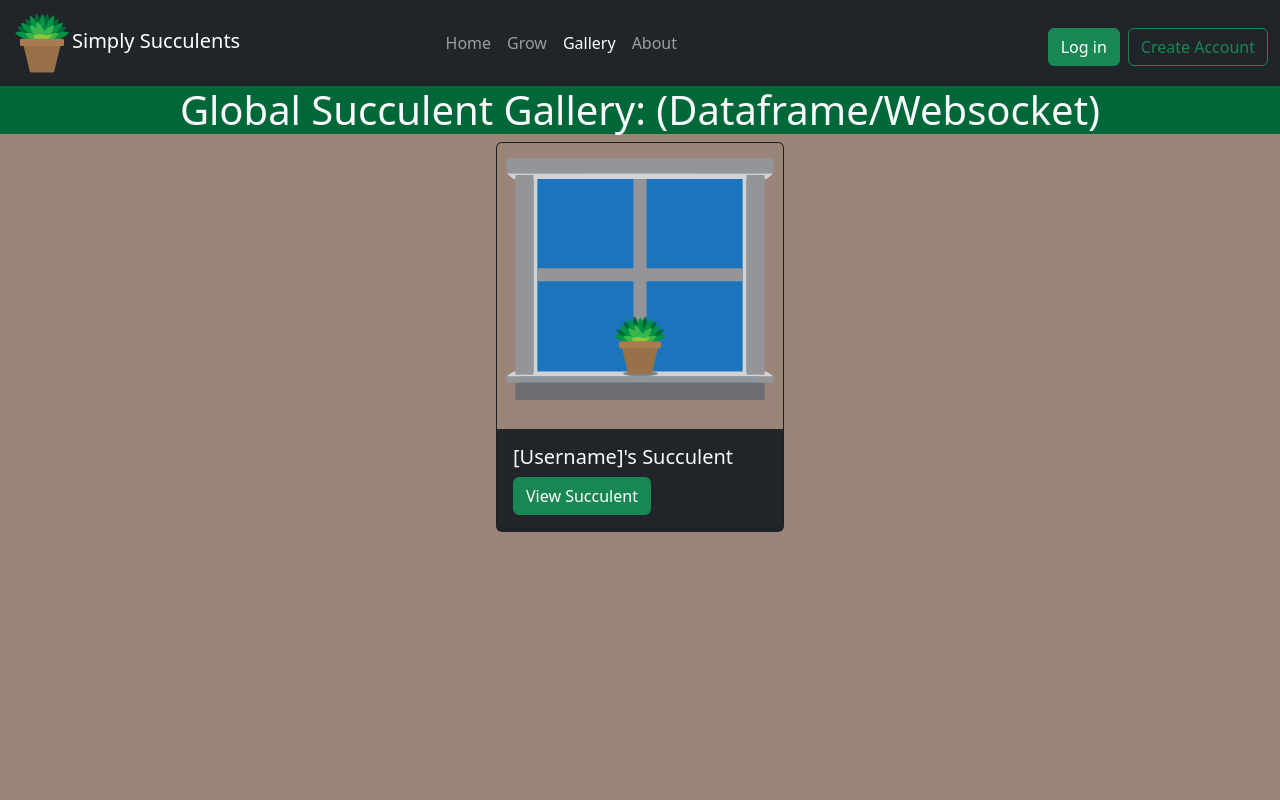
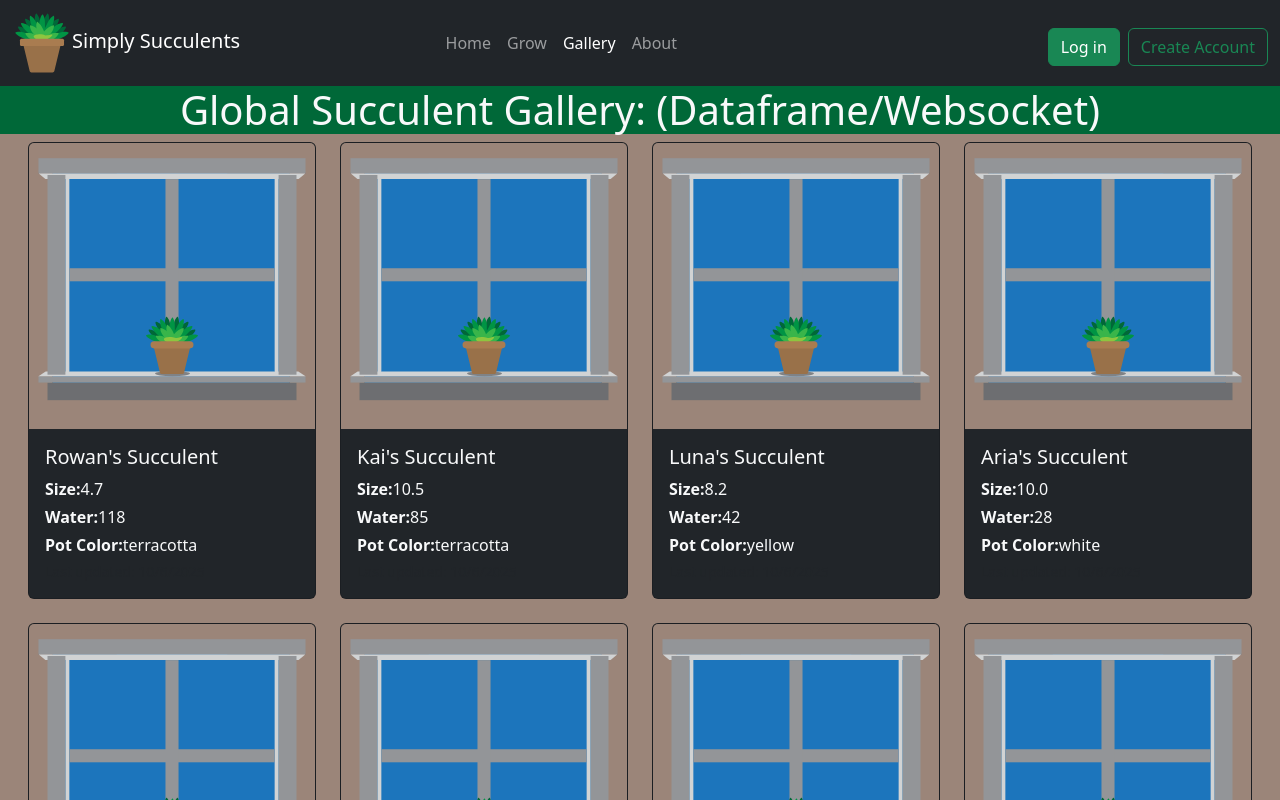
Before and after one commit to ClayDunford/startup, a React (Vite) app in the folder Startup_Files/: page /gallery in a window 1280 px wide. Shown: the top 800 px of the page. Built offline with nearby package versions, Linux system fonts and the light colour scheme.

Commit message:
created gallery websocket simulation

```diff
--- a/Startup_Files/src/app.jsx
+++ b/Startup_Files/src/app.jsx
@@ -2,7 +2,7 @@ import React, { useState, useEffect } from 'react';
 import 'bootstrap/dist/css/bootstrap.min.css';
 import 'bootstrap/dist/js/bootstrap.bundle.min.js';
 import './app.css';
-import { BrowserRouter, NavLink, Route, Routes } from 'react-router-dom';
+import { BrowserRouter, NavLink, Route, Routes, Navigate } from 'react-router-dom';
 import { Login } from './login/login';
 import { About } from './about/about';
 import { Grow } from './grow/grow';
@@ -58,6 +58,14 @@ export default function App() {
         setUser(null);
     }
 
+    function ProtectedRoute({user, children}) {
+        if(!user) {
+            alert("You must be logged in to access this page.");
+            return <Navigate to="/login" replace />;
+        }
+        return children;
+    }
+
     return (
         <BrowserRouter>
             <div className="body bg-dark text-light d-flex flex-column min-vh-100">
@@ -101,7 +109,7 @@ export default function App() {
                 </header>
                 <Routes>
                     <Route path='/' element={<Homepage />} />
-                    <Route path='/grow' element={<Grow />} />
+                    <Route path='/grow' element={<ProtectedRoute user={user}><Grow /></ProtectedRoute>} />
                     <Route path='/gallery' element={<Gallery />} />
                     <Route path='/about' element={<About />} />
                     <Route path='/login' element={<Login onLogin={handleLogin}/>} />
--- a/Startup_Files/src/createaccount/createaccount.jsx
+++ b/Startup_Files/src/createaccount/createaccount.jsx
@@ -1,7 +1,26 @@
-import React from 'react';
-import { NavLink } from 'react-router-dom';
+import React, {useState} from 'react';
+import { NavLink, useNavigate } from 'react-router-dom';
 import '../app.css';
-export function Createaccount() {
+export function Createaccount({onCreateAccount}) {
+  const[username, setUsername] = useState('');
+  const[password, setPassword] = useState('');
+  const[confirmPassword, setConfirmPassword] = useState('');
+  const navigate = useNavigate();
+
+  const handleSubmit = (e) => {
+    e.preventDefault();
+
+    if (password !== confirmPassword) {
+      alert('Passwords do not match');
+      return;
+    }
+
+    const success = onCreateAccount(username, password);
+    if (success) {
+      navigate('/grow');
+    }
+  };
+
   return (
     <div className="d-flex flex-column bg-custom min-vh-100">
       <main>
@@ -9,21 +28,45 @@ export function Createaccount() {
           <h1> Create an Account:</h1>
         </div>
         <div className="card mx-auto bg-dark text-light" style= {{width: "30rem" }}>
-          <form className="px-4 py-3">
+          <form className="px-4 py-3" onSubmit={handleSubmit}>
             <div className="mb-3">
               <label htmlFor="Username" className="form-label">Username</label>
-              <input type="text" className="form-control" id="Username" name="Username" placeholder="Username"/>
+              <input type="text"
+                className="form-control"
+                id="Username"
+                name="Username"
+                placeholder="Username"
+                value={username}
+                onChange={(e) => setUsername(e.target.value)}
+                required
+                />
             </div>
             <div className="mb-3">
               <label htmlFor="Password" className="form-label">Password</label>
-              <input type="password" className="form-control" id="Password" name="Password" placeholder="Password"/>
+              <input type="password"
+                className="form-control"
+                id="Password"
+                name="Password"
+                placeholder="Password"
+                value={password}
+                onChange={(e) => setPassword(e.target.value)}
+                required
+                />
             </div>
             <div className="mb-3">
               <label htmlFor="PasswordConfirm" className="form-label">Confirm Password</label>
-              <input type="password" className="form-control" id="PasswordConfirm" name="PasswordConfirm" placeholder="Password"/>
+              <input type="password"
+                className="form-control"
+                id="PasswordConfirm"
+                name="PasswordConfirm"
+                placeholder="Password"
+                value={confirmPassword}
+                onChange={(e) => setConfirmPassword(e.target.value)}
+                required
+                />
             </div>
             <div className="d-grid gap-2">
-              <NavLink to="/grow" className="btn btn-success">Create Account</NavLink>
+              <button type="submit" className="btn btn-success">Create Account</button>
               <NavLink to="/login" className="btn btn-outline-success">Already have an account? Click here to log in!</NavLink>
             </div>
           </form>
--- a/Startup_Files/src/gallery/gallery.jsx
+++ b/Startup_Files/src/gallery/gallery.jsx
@@ -1,8 +1,25 @@
-import React from 'react';
+import React, { useEffect, useState } from 'react';
 import { NavLink } from 'react-router-dom';
 import '../app.css';
 
 export function Gallery() {
+  const [succulents, setSucculents] = useState([]);
+
+  useEffect(() => {
+    const myData = JSON.parse(localStorage.getItem('succulentData'));
+
+    const fakeSucculents = generateFakeSucculents(8);
+
+    if (myData) {
+      fakeSucculents.unshift({
+        username: 'You',
+        ...myData,
+      });
+    }
+    setSucculents(fakeSucculents);
+  }, []);
+
+
   return (
     <div className="d-flex flex-column bg-custom min-vh-100">
       <main>
@@ -10,15 +27,42 @@ export function Gallery() {
           <h1> Global Succulent Gallery: (Dataframe/Websocket)</h1>
         </div>
         <div className="d-flex flex-wrap gap-4 justify-content-center">
-          <div className="card bg-dark text-light" style= {{ width: "18rem" }}>
-            <img className="card-img-top" src="/WindowTest.svg" alt="Temp Image" />
-            <div className="card-body">
-              <h5 className="card-title">[Username]'s Succulent</h5>
-              <NavLink to="/" className="btn btn-success">View Succulent</NavLink>
+          {succulents.map((s, i) => (
+            <div key={i} className="card bg-dark text-light" style={{ width: "18rem" }}>
+              <img className="card-img-top" src="/WindowTest.svg" alt="Temp Image" />
+              <div className="card-body">
+                <h5 className="card-title">{s.username}'s Succulent</h5>
+                <p className="card-text mb-1"><strong>Size:</strong>{s.savedSize}</p>
+                <p className="card-text mb-1"><strong>Water:</strong>{s.savedWater}</p>
+                <p className="card-text mb-1"><strong>Pot Color:</strong>{s.savedPotColor}</p>
+                <p className="card-text small text-muted">
+                  Last updated: {new Date(s.savedDate).toLocaleDateString()}
+                </p>
+
+                {/* <NavLink to="/" className="btn btn-success">View Succulent</NavLink> */}
+              </div>
             </div>
-          </div>
+          ))}
         </div>
       </main>
     </div>
   );
 }
+
+function generateFakeSucculents(count = 5) {
+  const fakeNames = ['Luna', 'Kai', 'Sage', 'Milo', 'Rowan', 'Ivy', 'Theo', 'Nova', 'Aria', 'Finn'];
+  return Array.from({length:count}, () =>generateFakeSucculent(fakeNames));
+}
+
+function generateFakeSucculent(names) {
+  const username = names[Math.floor(Math.random() * names.length)];
+  const potColors = ['red', 'green', 'blue', 'yellow', 'pink', 'terracotta', 'white'];
+
+  return ({
+    username,
+    savedSize:(Math.random() * 10 + 1).toFixed(1),
+    savedWater: Math.floor(Math.random() * 100) + 20,
+    savedDate: new Date().toISOString(),
+    savedPotColor: potColors[Math.floor(Math.random() * potColors.length)],
+  });
+}
--- a/Startup_Files/src/grow/utils/growthModel.js
+++ b/Startup_Files/src/grow/utils/growthModel.js
@@ -2,6 +2,6 @@ export function calculateGrowth(size, water) {
     const optimalWater = 6;
     const waterFactor = 1 - Math.abs(optimalWater - water) * .1;
 
-    const growthRate = .005 * waterFactor;
+    const growthRate = .01 * waterFactor;
     return size + (size * growthRate);
 }
```
